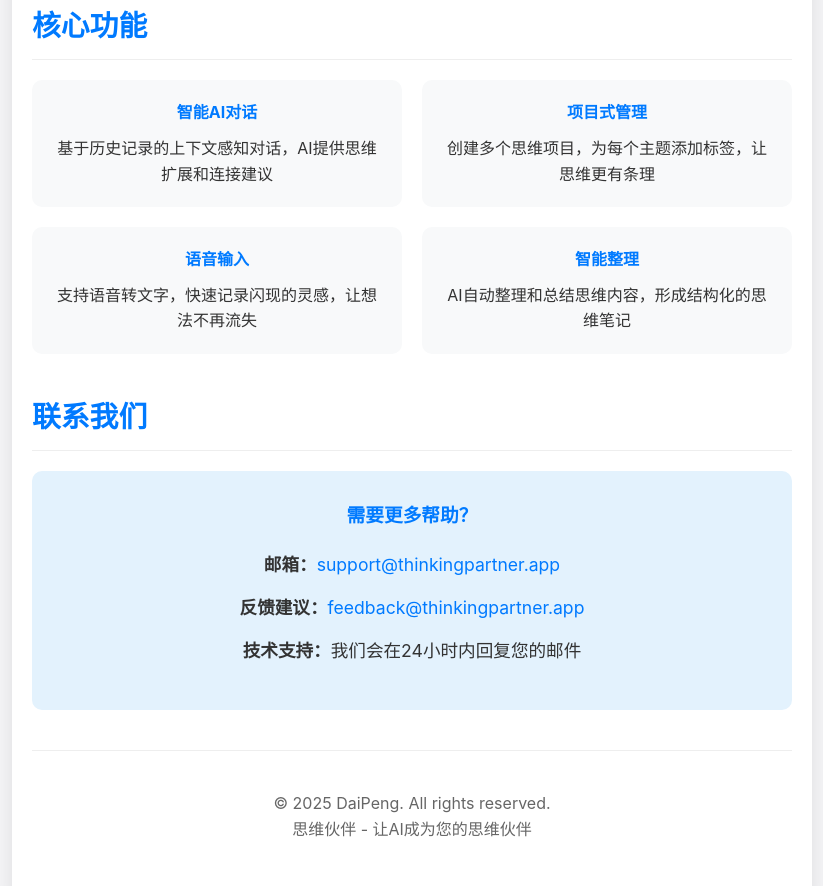
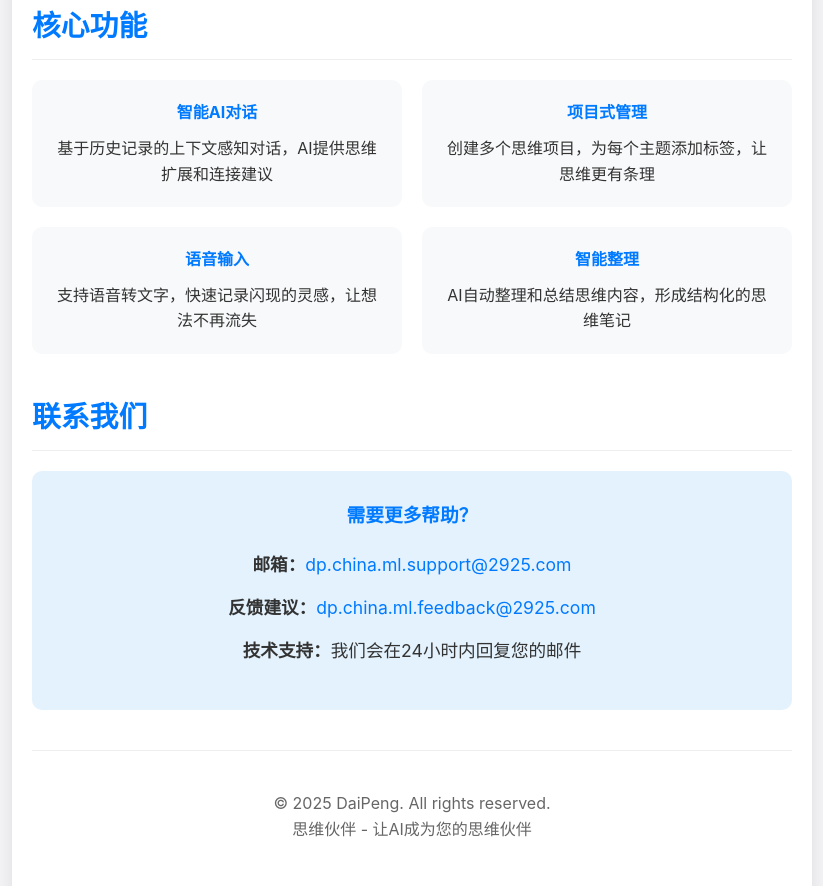
Before and after one commit to Mr-Late-93/ThinkingPartner-support, a plain HTML site: page index.html in a window 1280 px wide. Shown: the part 1152-2038 px from the top of the page, without its empty margins (228-1051 px from the left). Drawn offline with Linux system fonts and the light colour scheme.

Commit message:
Update index.html

```diff
--- a/index.html
+++ b/index.html
@@ -193,10 +193,10 @@
                 <div class="contact-info">
                     <h3>需要更多帮助？</h3>
                     <div class="contact-item">
-                        <strong>邮箱：</strong><a href="mailto:dp.china.ml.support@2925.com">support@thinkingpartner.app</a>
+                        <strong>邮箱：</strong><a href="mailto:dp.china.ml.support@2925.com">dp.china.ml.support@2925.com</a>
                     </div>
                     <div class="contact-item">
-                        <strong>反馈建议：</strong><a href="mailto:dp.china.ml.feedback@2925.com">feedback@thinkingpartner.app</a>
+                        <strong>反馈建议：</strong><a href="mailto:dp.china.ml.feedback@2925.com">dp.china.ml.feedback@2925.com</a>
                     </div>
                     <div class="contact-item">
                         <strong>技术支持：</strong>我们会在24小时内回复您的邮件
```
